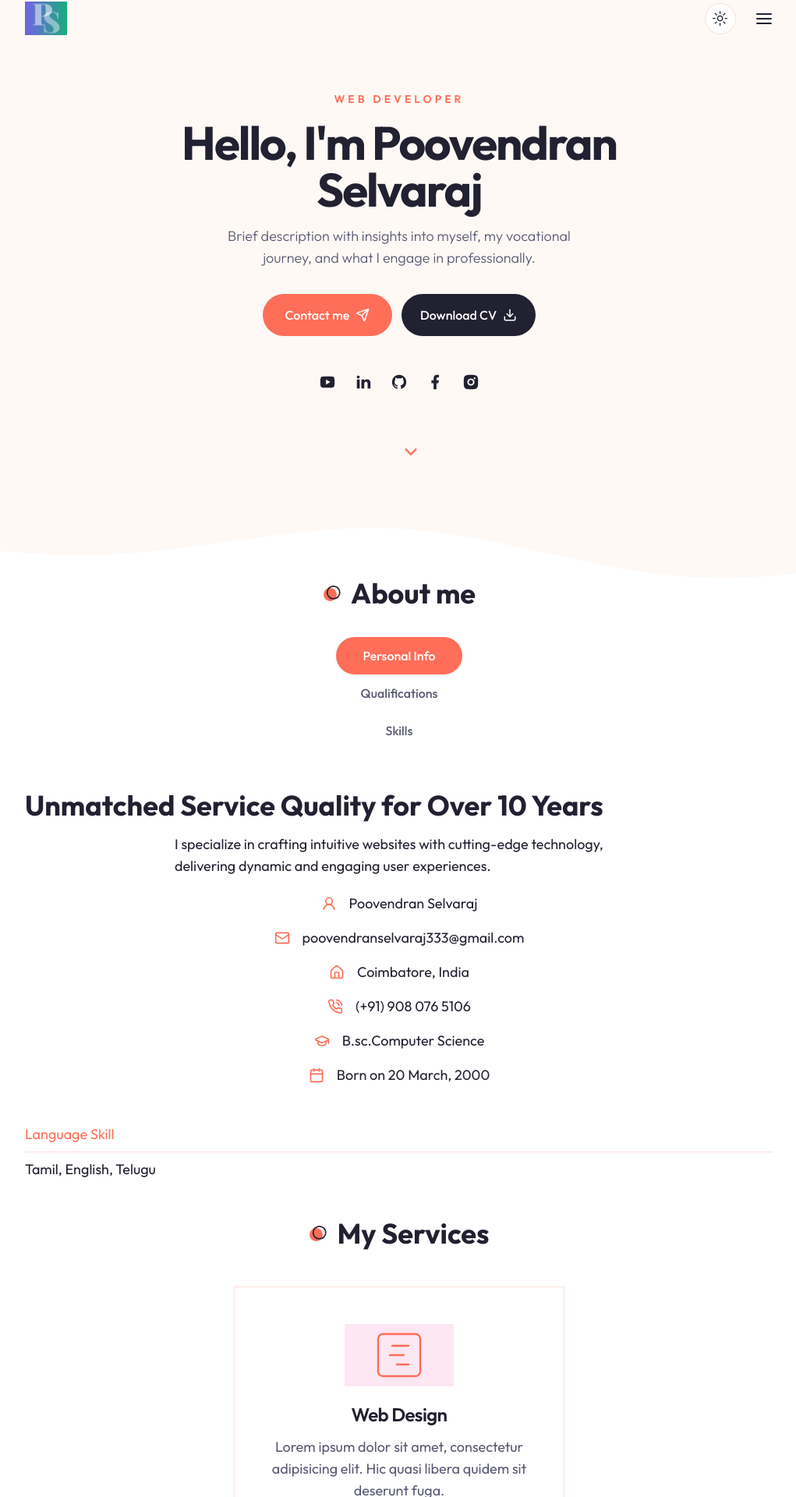
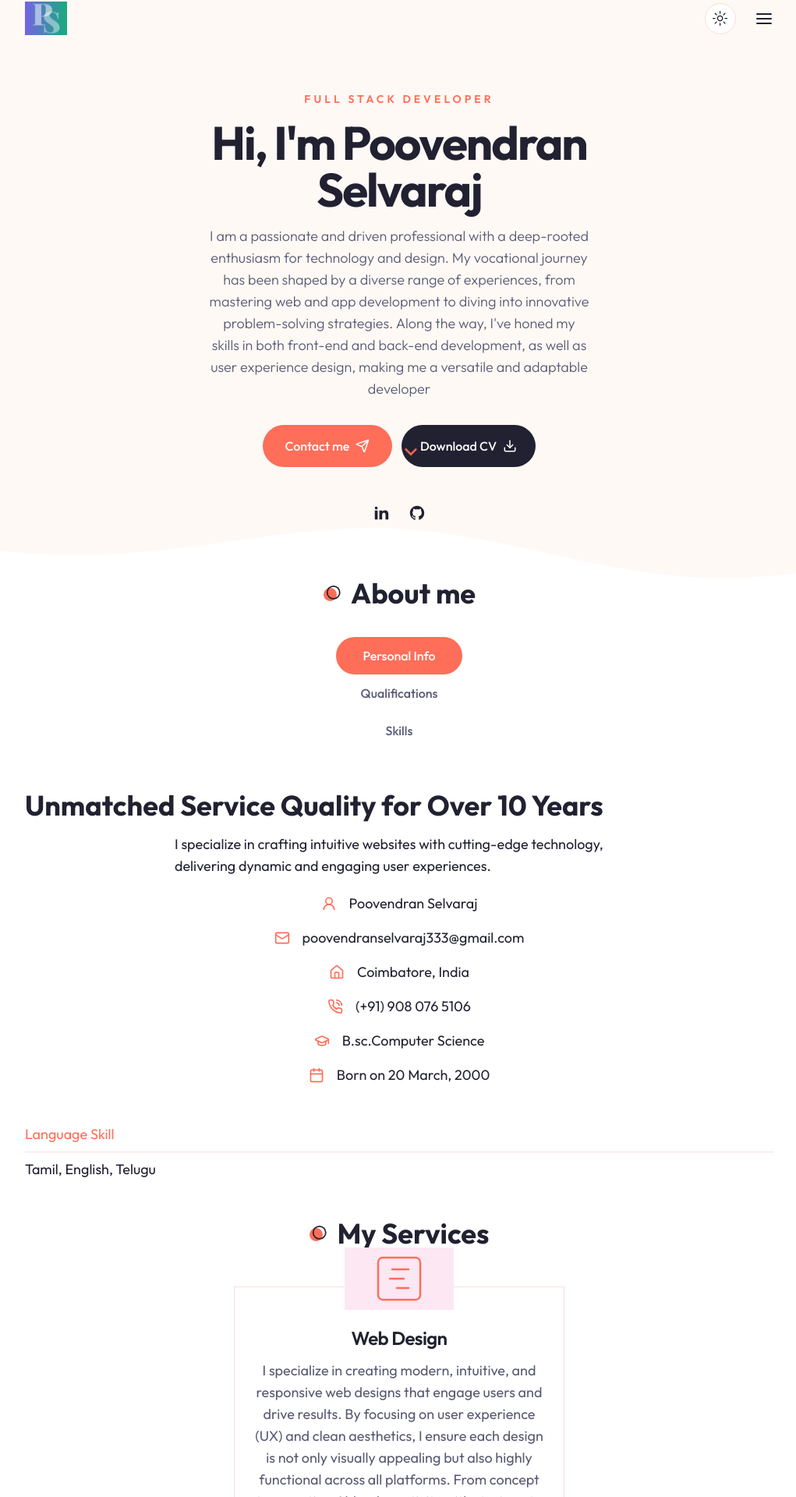
Before and after one commit to Poovendranselvaraj/poovendran_portfolio, a Next.js app: page / in a window 1280 px wide. Shown: the part 22-1942 px from the top of the page at 78% size, without its empty margins (128-1149 px from the left). Built offline with nearby package versions, Linux system fonts and the light colour scheme.

Commit message:
almost done

```diff
--- a/components/Hero.jsx
+++ b/components/Hero.jsx
@@ -20,11 +20,10 @@ const Hero = () => {
         <div className='flex justify-between gap-x-8'>
           {/*text*/}
           <div className="flex max-w-[600px] flex-col justify-center mx-auto xl:mx-0 text-center xl:text-left">
-            <div className="text-sm uppercase font-semibold mb-4 text-primary tracking-[4px]">Web Developer</div>
-            <h1 className='h1 mb-4'>Hello, I'm Poovendran Selvaraj</h1>
+            <div className="text-sm uppercase font-semibold mb-4 text-primary tracking-[4px]">Full Stack Developer</div>
+            <h1 className='h1 mb-4'>Hi, I'm Poovendran Selvaraj</h1>
             <p className="subtitle max-w-[490px] mx-auto xl:mx-0">
-              Brief description with insights into myself, my vocational
-              journey, and what I engage in professionally.
+            I am a passionate and driven professional with a deep-rooted enthusiasm for technology and design. My vocational journey has been shaped by a diverse range of experiences, from mastering web and app development to diving into innovative problem-solving strategies. Along the way, I've honed my skills in both front-end and back-end development, as well as user experience design, making me a versatile and adaptable developer
             </p>
             {/*Buttons*/}
             <div className="flex flex-col gap-y-3 md:flex-row gap-x-3 mx-auto xl:mx-0 mb-12">
--- a/components/Reviews.jsx
+++ b/components/Reviews.jsx
@@ -21,47 +21,33 @@ import {Pagination} from 'swiper/modules'
 
 const reviewData=[
     {
-        avatar: '/reviews/avatar-1.png',
-        name:'Richard Thompson',
-        job: 'Chef',
-        review:
-          'Lorem ipsum dolor sit amet, consectetur adipisicing elit. Quisquam quos quo voluptas tempor delectus dicta',
+        // avatar: '/reviews/avatar-1.png',
+        name:'HariPrasath',
+        job: 'Java Developer',
+        review:'Hari consistently exceeds expectations. His technical expertise, combined with his dedication to continuous learning, allows him to produce outstanding results. He is a reliable and proactive individual, always looking for ways to improve and optimize workflows.',
+
     },
     {
-        avatar: '/reviews/avatar-2.png',
-        name:'Evelyn Anderson',
-        job: 'Interior Designer',
+        // avatar: '/reviews/avatar-2.png',
+        name:'Ranjith kumar',
+        job: 'Full stack developer',
         review:
-          'Lorem ipsum dolor sit amet, consectetur adipisicing elit. Quisquam quos quo voluptas tempor delectus dicta',
+          'I’ve had the pleasure of collaborating with Hari on several projects, and his level of professionalism is truly impressive. He has a natural ability to communicate complex ideas clearly, making him an excellent team player and leader. His work ethic and attention to detail are second to none.',
     },
     {
-        avatar: '/reviews/avatar-3.png',
-        name:'John Dae',
+        // avatar: '/reviews/avatar-3.png',
+        name:'Gokul',
         job: 'Game Developer',
-        review:
-          'Lorem ipsum dolor sit amet, consectetur adipisicing elit. Quisquam quos quo voluptas tempor delectus dicta',
+        review:'Technical skills are top-notch, and their approach to project management is both effective and inspiring. They have an innate ability to make complex projects manageable and successful.',
     },
     {
-        avatar: '/reviews/avatar-4.png',
-        name:'Emily Smith',
-        job: 'Therapist',
+        // avatar: '/reviews/avatar-4.png',
+        name:'Manoj Kumar',
+        job: 'Software Developer',
         review:
-          'Lorem ipsum dolor sit amet, consectetur adipisicing elit. Quisquam quos quo voluptas tempor delectus dicta',
+          'Working with Hari has been an incredible experience. His ability to combine creativity with technical skills has resulted in top-tier solutions for our projects. His proactive nature and positive attitude make him a joy to work with.',
     },
-    {
-        avatar: '/reviews/avatar-5.png',
-        name:'Oliver Tayloer',
-        job: 'Engineer',
-        review:
-          'Lorem ipsum dolor sit amet, consectetur adipisicing elit. Quisquam quos quo voluptas tempor delectus dicta',
-    },
-    {
-        avatar: '/reviews/avatar-6.png',
-        name:'Mason Wilson',
-        job: 'Video Editor',
-        review:
-          'Lorem ipsum dolor sit amet, consectetur adipisicing elit. Quisquam quos quo voluptas tempor delectus dicta',
-    },
+
 ]
 const Reviews = () => {
   return (
@@ -88,14 +74,14 @@ const Reviews = () => {
                            <Card className='bg-tertiary dark:bg-secondary/40 p-8  min-h-[300px]'>
                             <CardHeader className='p-0 mb=10'>
                                 <div className="flex items-center gap-x-4">
-                                    {/*image*/}
-                                    <Image
+                                    {/* image */}
+                                    {/* <Image
                                        src={person.avatar}
                                        width={70}
                                        height={70}
                                        alt=''
                                        priority
-                                    />
+                                    /> */}
                                     {/*name*/}
                                     <div className="flex flex-col">
                                         <CardTitle>{person.name}</CardTitle>
--- a/components/Services.jsx
+++ b/components/Services.jsx
@@ -13,19 +13,19 @@ const ServicesData = [
     icon: <GanttChartSquare size={72} strokeWidth={0.8}/>,
     title: 'Web Design',
     description:
-      'Lorem ipsum dolor sit amet, consectetur adipisicing elit. Hic quasi libera quidem sit deserunt fuga.',
+      'I specialize in creating modern, intuitive, and responsive web designs that engage users and drive results. By focusing on user experience (UX) and clean aesthetics, I ensure each design is not only visually appealing but also highly functional across all platforms. From concept to execution, I blend creativity with strategy to deliver websites that reflect a brand’s identity while optimizing performance and accessibility.',
    },
    {
     icon: <Blocks size={72} strokeWidth={0.8}/>,
     title: 'Web Development',
     description:
-      'Lorem ipsum dolor sit amet, consectetur adipisicing elit. Hic quasi libera quidem sit deserunt fuga.',
+      'I bring ideas to life through clean, efficient, and scalable code. Specializing in both front-end and back-end development, I create websites and web applications that are fast, secure, and highly functional. From translating design concepts into interactive user interfaces to developing robust back-end systems, my goal is to build seamless digital experiences that meet the evolving needs of users and businesses alike.',
    },
    {
     icon: <Gem size={72} strokeWidth={0.8}/>,
     title: 'App Development',
     description:
-      'Lorem ipsum dolor sit amet, consectetur adipisicing elit. Hic quasi liberaquidem sit deserunt fuga.',
+      'I create powerful, intuitive, and user-friendly mobile applications designed to meet diverse business needs. Whether its Android, iOS, or cross-platform development, I focus on delivering seamless performance and exceptional user experiences. From ideation to deployment, I ensure that each app is crafted with precision, optimized for performance, and built to scale, keeping users engaged and businesses ahead of the curve.',
    },
 ]
 
--- a/components/Socials.jsx
+++ b/components/Socials.jsx
@@ -11,26 +11,26 @@ import {
 import Link from "next/link";
 
 const icons = [
+  // {
+  //   path: '/',
+  //   name:<RiYoutubeFill/>
+  // },
   {
-    path: '/',
-    name:<RiYoutubeFill/>
-  },
-  {
-    path: '/',
+    path: 'https://www.linkedin.com/in/poovendran-selvaraj-b50106206',
     name:<RiLinkedinFill/>
   },
   {
-    path: '/',
+    path: 'https://github.com/poovendranselvaraj',
     name:<RiGithubFill/>
   },
-  {
-    path: '/',
-    name:<RiFacebookFill/>
-  },
-  {
-    path: '/',
-    name:<RiInstagramFill/>
-  },
+  // {
+  //   path: '/',
+  //   name:<RiFacebookFill/>
+  // },
+  // {
+  //   path: '/',
+  //   name:<RiInstagramFill/>
+  // },
 ]
 const Socials = ({containerStyles, iconsStyles}) => {
   return (
--- a/components/Work.jsx
+++ b/components/Work.jsx
@@ -16,87 +16,62 @@ import {Pagination} from 'swiper/modules'
 import ProjectCard from '@/components/ProjectCard'
 
 
+
 const ProjectData = [
   {
     image: '/work/3.png',
-        category:'react js',
-        name:'Nexa Website',
+    category: 'react js',
+    name: 'React Token Based Authentication app',
     description:
-          'Lorem ipsum dolor sit amet, consectetur adipisicing elit. Cumque, quis.',
-        link: '/',
-        github:'/',
+      'Jwt token based authentication, with refresh token based authentication, and redux for state management Used custom hooks for session and local storage Developed using React for a dynamic UI, React Hook Form for efficient form handling, Yup for validation, and  Styled using CSS.npm: Managed project dependencies and scripts using npm, streamlining the development process.Built with Node.js and Express.js for server - side logic, integrated with a database for data storage.',
+    link: 'https://github.com/Poovendranselvaraj/react-js-validation',
+    github: 'https://github.com/poovendranselvaraj',
   },
   {
     image: '/work/4.png',
-        category:'react js',
-        name:'Solstice Website',
+    category: 'react js',
+    name: 'Hospital Management',
     description:
-          'Lorem ipsum dolor sit amet, consectetur adipisicing elit. Cumque, quis.',
-        link: '/',
-        github:'/',
+      'Build a healthcare platform that streamlines patient registration.Appointment scheduling, and medical records.Learn to implement complex forms and SMS notifications.User Profiles: Patients can create accounts with personal details, health history, and contact information.Appointment Confirmation: Send automatic SMS and email notifications to confirm appointments.Test Results Notifications: Notify patients when test results are available for viewing.Prescription Reminders: Send medication reminders via SMS for prescription adherence.',
+    link: 'https://github.com/Poovendranselvaraj/Hospital',
+    github: 'https://github.com/poovendranselvaraj',
   },
   {
     image: '/work/2.png',
-        category:'next js',
-        name:'Lumina Website',
+    category: 'react js',
+    name: 'React Fitness app',
     description:
-          'Lorem ipsum dolor sit amet, consectetur adipisicing elit. Cumque, quis.',
-        link: '/',
-        github:'/',
+      'Designed and developed a gym application using React and javaScript.This app consists of two pages Home and Exercises.Built and deployed in netlify and also dockerized.This React Fitness App is a streamlined and user-friendly platform designed to help gym users manage and track their workout routines. The app focuses on two primary sections: Home and Exercises, offering users an intuitive interface to browse exercise guides, track their fitness progress, and receive workout recommendations. The app is fully responsive and works seamlessly across devices.',
+    link: 'https://github.com/Poovendranselvaraj/gym-app-react',
+    github: 'https://github.com/poovendranselvaraj',
   },
+
   {
     image: '/work/1.png',
-        category:'next js',
-        name:'Evolve Website',
+    category: 'fullstack',
+    name: 'Mern Todo-list',
     description:
-          'Lorem ipsum dolor sit amet, consectetur adipisicing elit. Cumque, quis.',
-        link: '/',
-        github:'/',
+      'A Backend server made using HTML,CSS and javaScript.You can add works to be done and can be deleted in this and can be removed.The MERN Todo List is a full-stack application where users can:Add new tasks to be done,Delete tasks,Mark tasks as completed,View all tasks.This project uses the following technologies:MongoDB: For storing todo tasks,Express.js: For handling the backend API routes,React.js: For building the user interface To run the server and handle API requests.User Authentication: Integrate user login and registration (using JWT).',
+    link: 'https://github.com/Poovendranselvaraj/todo_list',
+    github: 'https://github.com/poovendranselvaraj',
   },
   {
     image: '/work/3.png',
-        category:'next js',
-        name:'Ignite Website',
+    category: 'fullstack',
+    name: 'FastApi Python',
     description:
-          'Lorem ipsum dolor sit amet, consectetur adipisicing elit. Cumque, quis.',
-        link: '/',
-        github:'/',
-    },
-    {
-        image: '/work/4.png',
-        category:'next js',
-        name:'Envision Website',
-        description:
-          'Lorem ipsum dolor sit amet, consectetur adipisicing elit. Cumque, quis.',
-        link: '/',
-        github:'/',
-    },
-    {
-        image: '/work/1.png',
-        category:'fullstack',
-        name:'Serenity Website',
-        description:
-          'Lorem ipsum dolor sit amet, consectetur adipisicing elit. Cumque, quis.',
-        link: '/',
-        github:'/',
-    },
-    {
-        image: '/work/3.png',
-        category:'fullstack',
-        name:'Nova Website',
-        description:
-          'Lorem ipsum dolor sit amet, consectetur adipisicing elit. Cumque, quis.',
-        link: '/',
-        github:'/',
+      'The Proficient in designing robust backend services,integrating relational databases,and automating testing using Postman. Strong skills in containerizing applications with Docker and managing databases with PgAdmin.Developed APIs using FastAPI, ensuring performance and security.Implemented CRUD operations with PostgreSQL,managed via PgAdmin.Utilized Postman for API testing and validation.Containerized applications with Docker,Integrated data validation and serialization with Pydantic models.',
+    link: 'https://github.com/Poovendranselvaraj/fastapi',
+    github: 'https://github.com/poovendranselvaraj',
   },
   {
     image: '/work/2.png',
-        category:'fullstack',
-        name:'Zenith Website',
+    category: 'Mini project',
+    name: 'Flask Todo-list',
     description:
-          'Lorem ipsum dolor sit amet, consectetur adipisicing elit. Cumque, quis.',
-        link: '/',
-        github:'/',
+      'Built a full-featured To-Do List application using Flask, focusing on clean architecture, database management, and frontend integration. creating RESTful APIs, handling user authentication, and developing CRUD functionality.Developed a Flask-based To-Do List web application with user authentication Implemented CRUD operations for tasks, Integrated HTML, CSS, and JavaScript for an intuitive user interface.Ensured secure data handling with Flask-WTF and Flask-Login for form validation and user sessionsTested and debugged using Postman for API endpoints..',
+    link: 'https://github.com/Poovendranselvaraj/Flask-todo',
+    github: 'https://github.com/poovendranselvaraj',
   },
 ]
 const Work = () => {
@@ -106,8 +81,8 @@ const Work = () => {
             {/*text*/}
             <div className='max-w-[400px] mx-auto xl:mx-0 text-center
             xl:text-left mb-12 xl:h-[400px] flex flex-col justify-center items-center xl:items-start'>
-                <h2 className='section-title mb-4'>Latest Projects</h2>
-                <p className='subtitle mb-8'>Lorem ipsum dolor sit amet consectetur adipisicing elit.</p>
+                <h2 className='section-title mb-4'>Latest Creations</h2>
+                <p className='subtitle mb-8'>Check out our most recent developments in web design, showcasing innovative features and unique client solutions.</p>
                 <Link href='/projects'><Button>All projects</Button>
                 </Link>
             </div>
```
Lines whose indentation alone changed are shown as unchanged.
